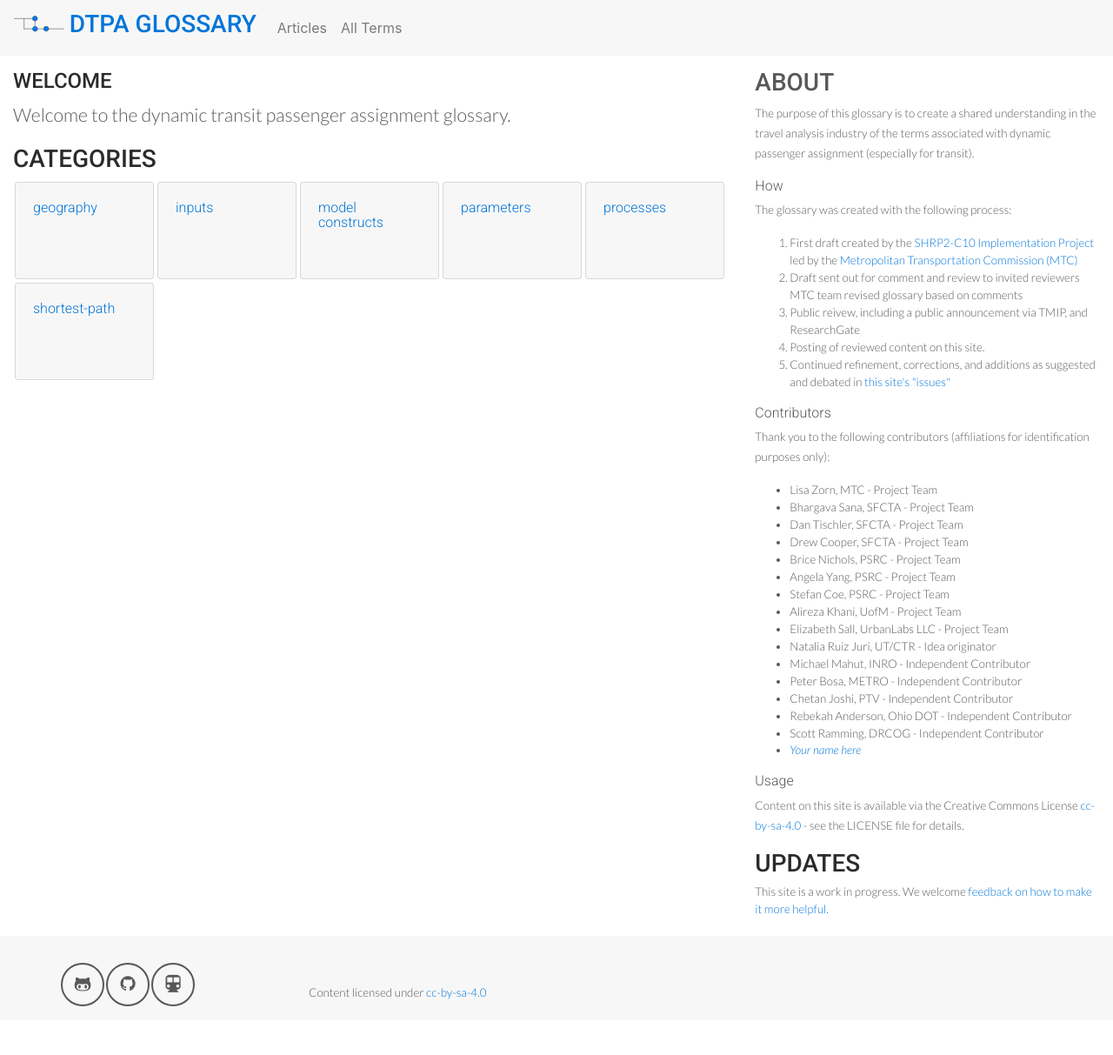
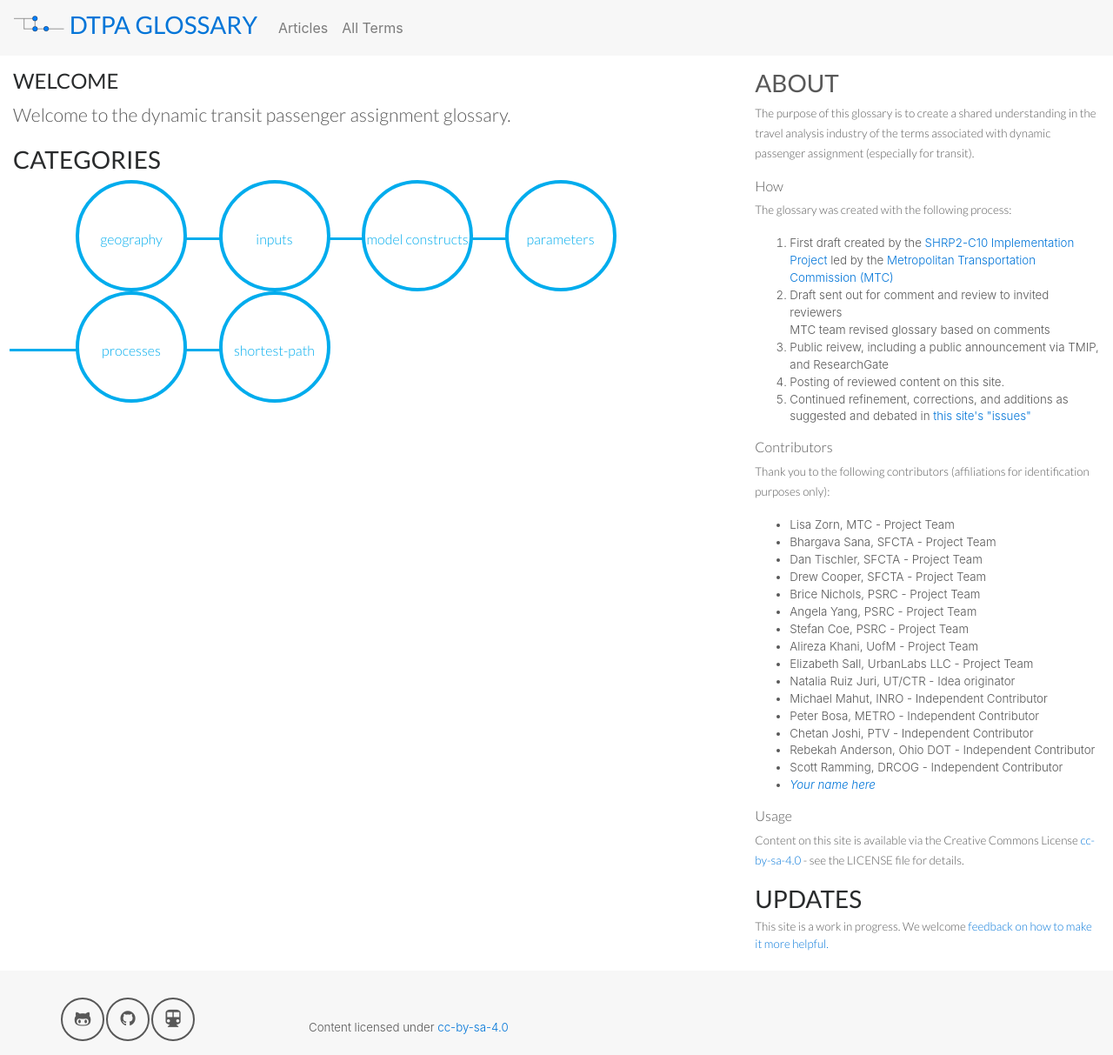
Before and after one commit to Fast-Trips/dtpa-glossary, a Jekyll site: the page built from index.html, in a window 1280 px wide and 1213 px high. Shown: the whole window at 87% size. Built offline with Jekyll 4.4.1, drawn with Linux system fonts in a browser that asks for light colours; nearby versions of some CDN libraries.

Commit message:
Update layouts to use "transit lines"

```diff
--- a/css/directory.css
+++ b/css/directory.css
@@ -13,12 +13,12 @@ p {
 }
 
 h1,h2,h3,h4 {
-	font-family: "Roboto";
+	font-family: Lato,"Source Sans Pro", Helvetica, sans-serif;
 	text-transform: uppercase;
 }
 
 h5,h6 {
-	font-family: "Roboto";
+	font-family: Lato,"Source Sans Pro", Helvetica, sans-serif;
 	font-weight: 300;
 }
 
@@ -29,7 +29,6 @@ h5,h6 {
 .side-bar{
 	font-size: 10pt;
 	color: #585858;
-	font-family: Lato,"Source Sans Pro", Helvetica, sans-serif;
 	font-weight: 300;
 	line-height: 1.5;
 }
@@ -112,12 +111,94 @@ footer {
 }
 
 /*
+Animations
+*/
+@keyframes fadeInUp {
+  0% {
+    opacity: 0;
+    -webkit-transform: translateY(20px);
+    -ms-transform: translateY(20px);
+    transform: translateY(20px);
+  }
+
+  100% {
+    opacity: 1;
+    -webkit-transform: translateY(0);
+    -ms-transform: translateY(0);
+    transform: translateY(0);
+  }
+}
+
+.fadeInUp {
+  -webkit-animation-name: fadeInUp;
+  animation-name: fadeInUp;
+}
+
+/*
 Items
 */
 
-.square-card {
-    margin: 2px 2px 2px 2px;
-    height: 7rem;
-    width: 10rem;
-    background-color: #f7f7f7;
+
+.transitline li{
+	width: 8em;
+  height: 8em;
+  text-align: center;
+  line-height: 8em;
+  border-radius: 50%;
+  background: white;
+  margin-left: 2em;
+  display: inline-block;
+	border: 4px solid #00aced;
+  position: relative;
 }
+
+.transitline li:hover {
+  background-size: 100% 100%;
+  background: #f7f7f7;
+}
+
+.transitline li::before{
+  content: '';
+  position: absolute;
+  top: 3.9em;
+  left: -5em;
+  width: 5em;
+  height: .2em;
+  background: #00aced;
+  z-index: -1;
+}
+
+.transitline li:first-child::before {
+  display: none;
+}
+
+.transitline h6 {
+	line-height: 8em;
+	font-size: 1em;
+	font-stretch: extra-condensed;
+	color: #00aced;
+}
+
+.card-title {
+	color: #585858;
+}
+
+.term-entry {
+	  border: 0px;
+		border-bottom: 2px dashed #00aced;
+		animation-duration: 1s;
+		animation-delay: 0.4s;
+		animation-name: fadeInUp;
+}
+
+.term-title {
+	color: #00aced;
+	font-size: 1rem;
+	margin-top: 10px;
+}
+
+.term-def {
+	color: #585858;
+	font-size: 1rem;
+	margin-top: 10px;
+}
--- a/index.html
+++ b/index.html
@@ -14,20 +14,18 @@ subTitle: Hope you find what you are looking for.
 
 <section id="terms">
 <h3>Categories</h3>
-<div class="card-deck">
+<div class="transitline">
+<ul>
 {% for group in site.groups %}
   	{% if group.front %}
-  	<div>
-  	<a href= {{ site.baseurl }}{{ group.url }}>
-  	<div class="card square-card">
-  		<div class="card-block">
-    		<h6 class="card-title">{{ group.title }}</h6>
-		</div>
-	</div>
-	</a>
-	</div>
+      <li class="tstop">
+        <a href={{ site.baseurl }}{{ group.url }}>
+            <h6 class="stopname">{{ group.title }}</h6>
+        </a>
+      </li>
   	{% endif %}
 {% endfor %}
+</ul>
 </div>
 </section>
 
```
Also changed, not shown: _groups/loops.md (added, +7 -0 lines), _layouts/group.html (+22 -27 lines).
